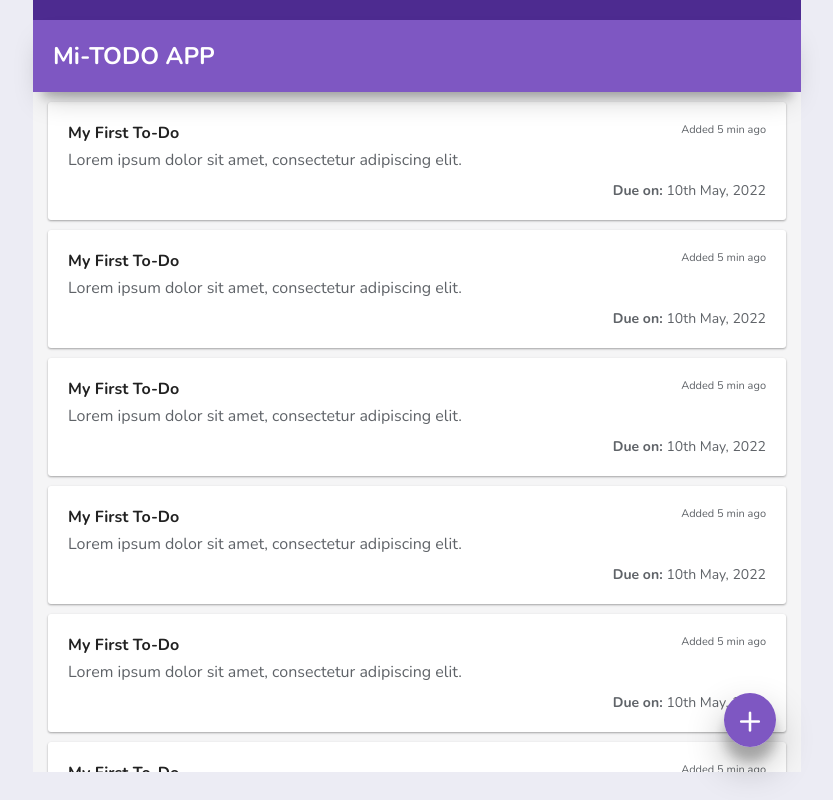
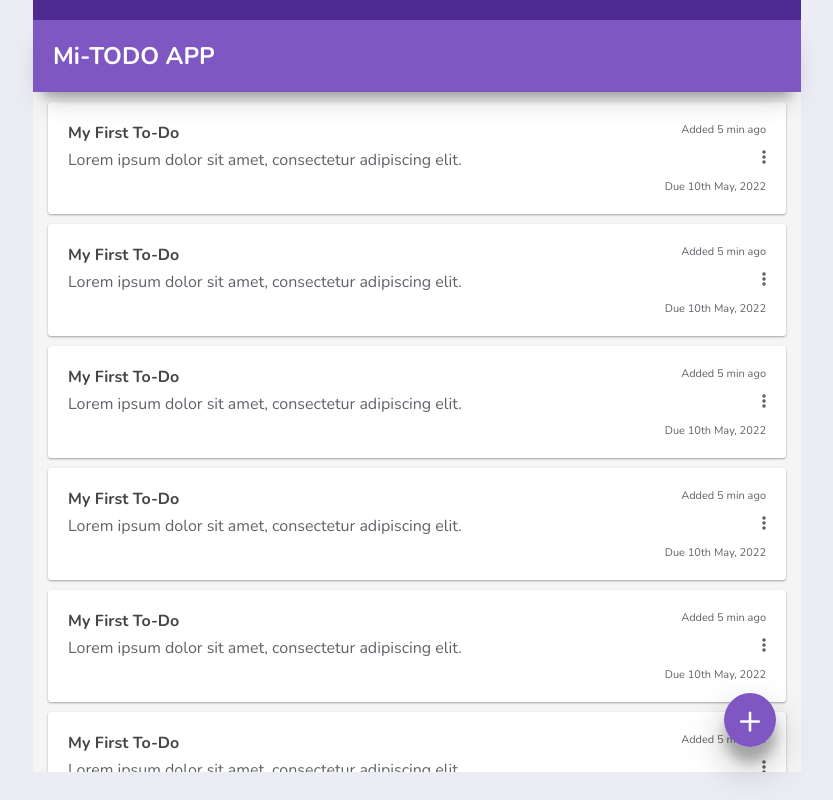
Before and after one commit to I-am-Groot/todo-pwa-next, a Next.js app: page / in a window 1280 px wide. Shown: the whole page, without its empty margins (223-1056 px from the left). Built offline with nearby package versions, Linux system fonts and the light colour scheme.

Commit message:
restructured card layout and added options button

```diff
--- a/components/ToDoItem.js
+++ b/components/ToDoItem.js
@@ -2,11 +2,22 @@ import styles from "../styles/ToDoItem.module.css";
 
 export const ToDoItem = ({ key }) => (
     <article className={styles.app_todo_card} key={key}>
-        <div className={styles.title_container}>
+        <div className={styles.left_container}>
+            <div className={`${styles.title} truncated`}>My First To-Do</div>
+            <div className={`${styles.description} truncated`}>Lorem ipsum dolor sit amet, consectetur adipiscing elit.</div>
+        </div>
+        <div className={`${styles.right_container} text-right`}>
+            <div className={styles.added_ago}>Added 5 min ago</div>
+            <a href="#" className={styles.options}><span className="fa fa-ellipsis-v" /></a>
+            <div className={styles.due_date}>Due <span className={styles.due_date_value}>10th May, 2022</span></div>
+        </div>
+        {/* <div className={styles.title_container}>
             <div className={styles.title}>My First To-Do</div>
             <div className={styles.added_ago}>Added 5 min ago</div>
         </div>
-        <div className={styles.description}>Lorem ipsum dolor sit amet, consectetur adipiscing elit.</div>
-        <div className={styles.due_date}>Due on: <span className={styles.due_date_value}>10th May, 2022</span></div>
+        <div className={styles.description_options_container}>
+            <div className={styles.description}>Lorem ipsum dolor sit amet, consectetur adipiscing elit.</div>
+        </div>
+        <div className={styles.due_date}>Due on: <span className={styles.due_date_value}>10th May, 2022</span></div> */}
     </article>
 );
--- a/styles/ToDoItem.module.css
+++ b/styles/ToDoItem.module.css
@@ -1,10 +1,18 @@
 .app_todo_card {
+    display: flex;
+    justify-content: space-between;
+    color: #5f6368;
+    align-content: center;
     padding: 20px;
     /* box-shadow: 0 4px 6px 0 rgba(0,0,0,0.25); */
     box-shadow: 0 1px 3px rgba(0,0,0,0.12), 0 1px 2px rgba(0,0,0,0.24);
     border-radius: 3px;
     background-color: #FFFF;
     margin: 10px 15px 10px 15px;
+}
+
+.left_container {
+    max-width: 80%;
 }
 
 .title_container {
@@ -14,26 +22,30 @@
 }
 
 .title {
-    color: #212121;
+    color: #464545;
     font-size: 16px;
     font-weight: 600;
 }
 
 .added_ago {
-    color: #5f6368;
     font-size: 11px;
 }
 
+.options {
+    display: block;
+    background-color: transparent;
+    border: unset;
+    margin-top: 10px;
+}
+
 .description {
-    color: #5f6368;
+    margin-top: 5px;
 }
 
 .due_date {
-    color: #5f6368;
-    font-size: 14px;
-    font-weight: 600;
+    font-size: 11px;
     margin-top: 10px;
-    text-align: right;
+    /* font-size: 14px; */
     /* border-top-color: #5f6368;
     border-top-width: 1px;
     border-top-style: solid; */
--- a/styles/globals.css
+++ b/styles/globals.css
@@ -1,4 +1,5 @@
 @import url("https://fonts.googleapis.com/css2?family=Nunito:wght@400;500;700&display=swap");
+@import url("https://cdnjs.cloudflare.com/ajax/libs/font-awesome/6.1.1/css/all.min.css");
 
 html,
 body {
@@ -35,3 +36,17 @@ a {
 .flex-container {
 	display: flex;
 }
+
+.truncated {
+	overflow-x: hidden;
+    text-overflow: ellipsis;
+    white-space: nowrap;
+}
+
+.text-right {
+	text-align: right;
+}
+
+.text-bold {
+	font-weight: 600;
+}
```
Also changed, not shown: 1 other file (tests, documents, lock files or other folders).
